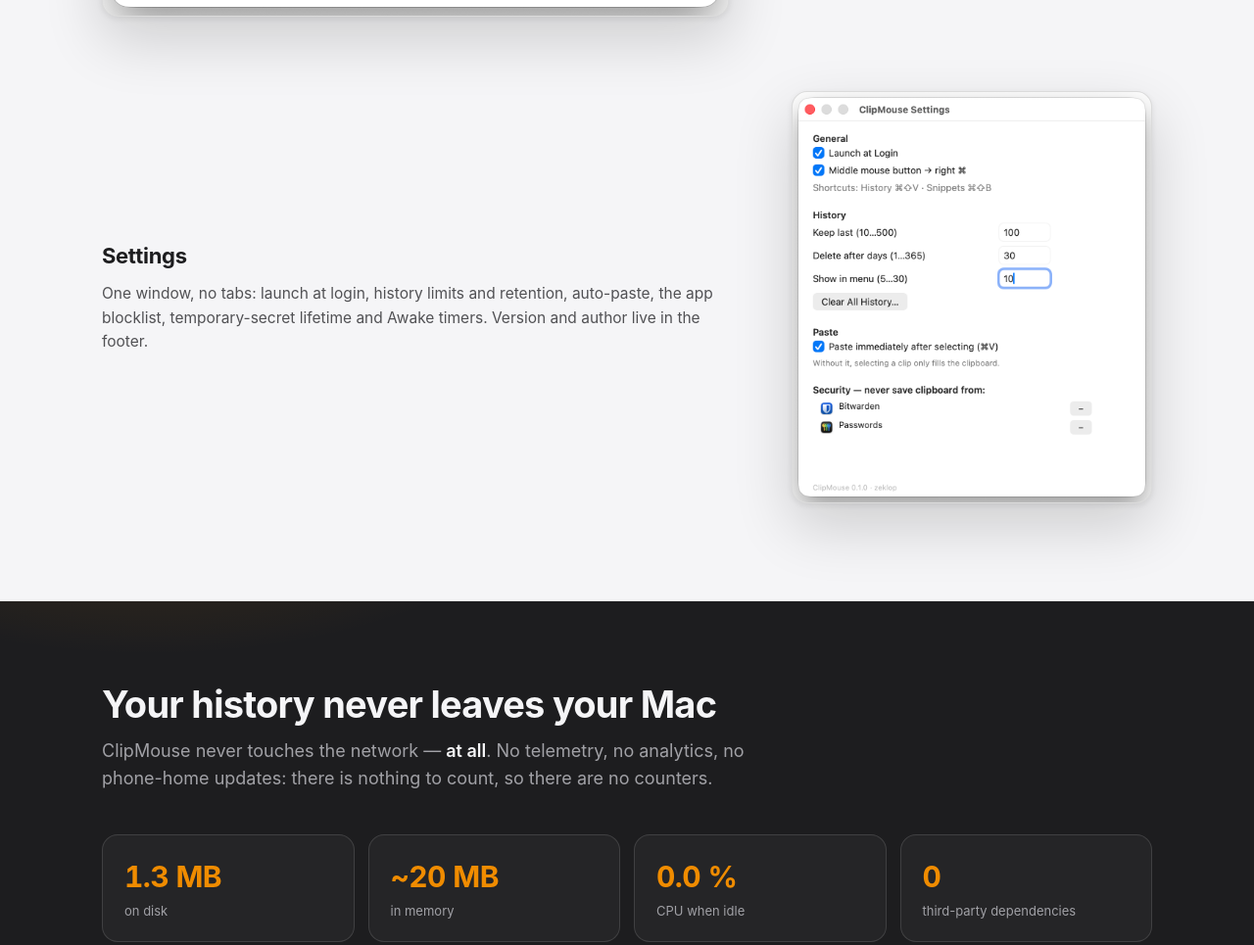
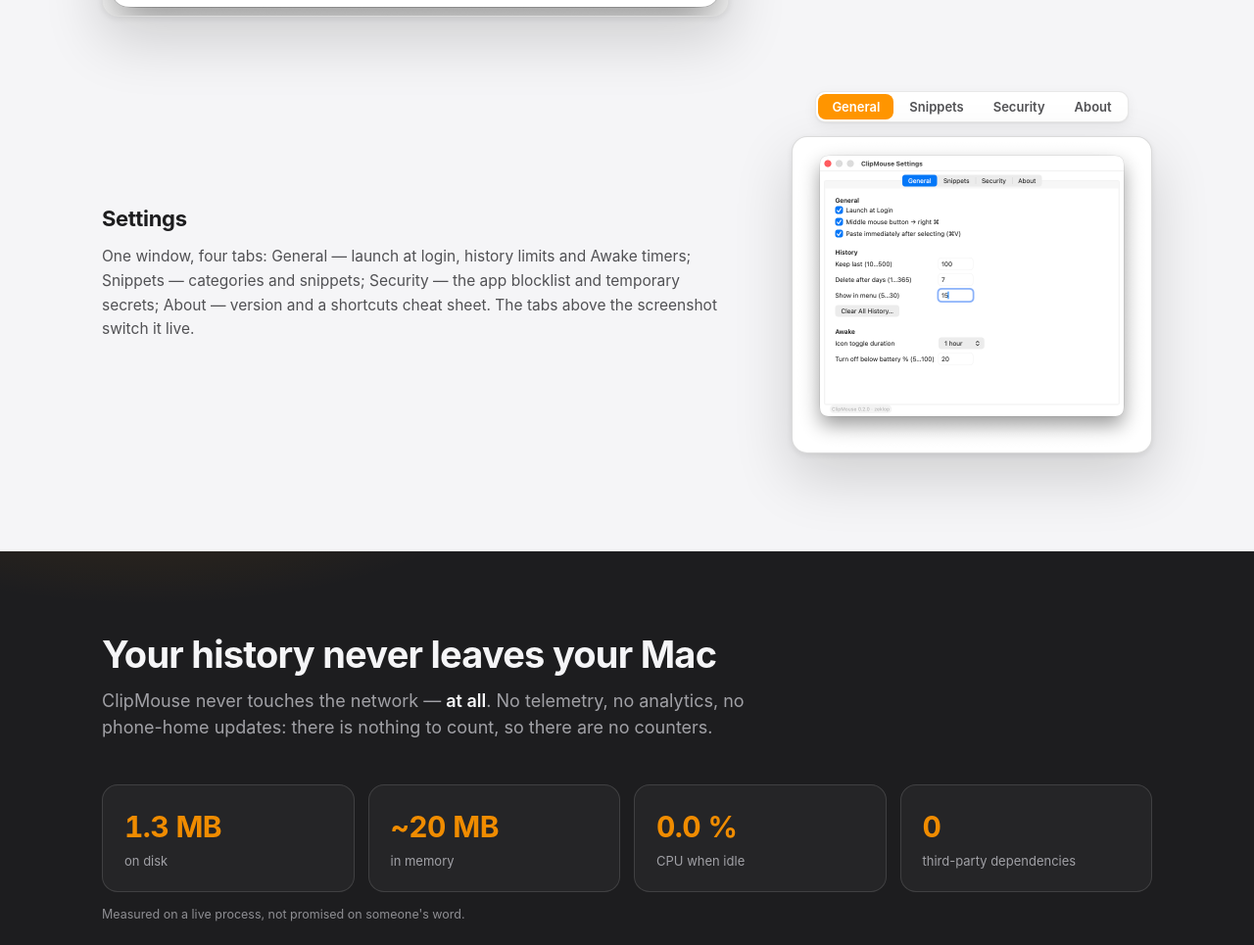
Before and after one commit to zeklop/clipmouse, a plain HTML site: page docs/index.html in a window 1280 px wide. Shown: the part 2425-3390 px from the top of the page at 98% size. Drawn offline with Linux system fonts and the light colour scheme.

Commit message:
документация: окно настроек с табами в README и на лендинге, DMG в Releases, актуальные тексты ревизий 16–19 (selftest 39/39, сниппеты вне меню, диплинк settings/<tab>)

```diff
--- a/docs/app.js
+++ b/docs/app.js
@@ -17,7 +17,7 @@
     f1t: "История буфера", f1d: "Текст, ссылки, картинки, PDF и файлы — до 200 записей (настраивается до 500). Повторы схлопываются, хранение — 30 дней.",
     f2t: "Поиск как в Spotlight", f2d: "Панель с фильтром по содержимому и по приложению-источнику: запрос «Telegram» покажет всё, что вы копировали из Telegram. Правый клик по клипу — сохранить как сниппет, удалить или заблокировать источник.",
     f3t: "Умная вставка", f3d: "⌥ вставляет чистым текстом, ⌘ — POSIX-путём. Автовставка через синтетический ⌘V опциональна и по умолчанию выключена.",
-    f4t: "Сниппеты", f4d: "Категории и управление прямо в меню. Плейсхолдеры", f4d2: "и", f4d3: "разворачиваются при вставке.",
+    f4t: "Сниппеты", f4d: "Категории и сниппеты — во вкладке настроек, меню бара только для вставки. Плейсхолдеры", f4d2: "и", f4d3: "разворачиваются при вставке.",
     f5t: "Защита секретов", f5d: "Токены (sk-, ghp_, PEM), номера карт и высокоэнтропийные строки хранятся только как временные клипы: иконка часов, автоудаление после настраиваемого срока (по умолчанию час); Bitwarden, Passwords и Terminal — в чёрном списке из коробки. Правый клик по клипу — сохранить как сниппет.",
     f6t: "Режим «не засыпать»", f6d: "Правый клик по иконке — и Mac бодр час: таймеры от 5 минут до бесконечности, порог батареи, остаток виден в оранжевых кольцах. Скриптам — clipmouse://caffeine/activate?seconds=N.",
     f7t: "Средняя кнопка → правый ⌘", f7d: "Средняя кнопка мыши становится правой Command — для голосового ввода в Spokenly. Watchdog ловит залипание модификатора, окно подавления не пускает диктовки в историю. Карта живёт здесь, а не в Karabiner.",
@@ -25,7 +25,7 @@
     scr_title: "Экраны",
     scr_sub: "Настоящий интерфейс приложения — без графической выдумки.",
     s1t: "Меню истории", s1d: "Пустой запрос — вся история целиком (в меню бара — только последние 10): содержимое, приложение-источник и время каждого клипа. ⏎ — вставить, ⌥ — чистым текстом, ⌘ — POSIX-путём.",
-    s2t: "Настройки", s2d: "Одно окно без вкладок: автозапуск, лимиты и срок истории, автовставка, чёрный список приложений, срок жизни временных секретов и таймеры Awake. В футере — версия и автор.",
+    s2t: "Настройки", s2d: "Одно окно, четыре вкладки: General — автозапуск, лимиты истории и таймеры Awake; Snippets — категории и сниппеты; Security — чёрный список приложений и временные секреты; About — версия и шпаргалка по хоткеям. Вкладки над скриншотом переключаются.",
     priv_title: "История не покидает ваш Mac",
     priv_lead: "ClipMouse не ходит в сеть — <strong>вообще</strong>. Ни телеметрии, ни аналитики, ни «домашних» обновлений: считать нечего, счётчиков нет.",
     priv_note: "Замерено на живом процессе, а не обещано на слово.",
@@ -37,8 +37,8 @@
     p2t: "Скрытое не читается", p2d: "Типы пастборда Concealed, Transient и AutoGenerated пропускаются — менеджеры паролей помечают копирование сами.",
     p3t: "Чёрный список", p3d: "Bitwarden, Passwords и Terminal заблокированы по умолчанию; правый клик по клипу — Never save from этого приложения.",
     p4t: "Дамп перед очисткой", p4d: "Clear History сначала пишет резервный дамп — случайная очистка ничего не теряет.",
-    inst_title: "Установка из исходников",
-    inst_sub: "Готовых сборок пока нет — ClipMouse собирается одной командой из репозитория. Фазы 0–6 реализованы, идёт наблюдательная неделя.",
+    inst_title: "Установка",
+    inst_sub: "Готовый DMG — в GitHub Releases; либо соберите одной командой из репозитория. Фазы 0–6 реализованы, версия 0.2.0.",
     ist1t: "Клонируйте репозиторий", ist1d: "Понадобятся Command Line Tools для Swift 6 — Xcode не нужен.",
     ist2t: "make install", ist2d: "Соберёт release-сборку, сгенерирует иконку icns, подпишет (свой сертификат подхватится сам) и скопирует в /Applications.",
     ist3t: "Разрешения при первом запуске", ist3d: "Разрешите доступ к буферу обмена и выдайте Accessibility — приложение само подскажет, где нажать.",
@@ -59,7 +59,7 @@
     f1t: "Clipboard history", f1d: "Text, links, images, PDFs and files — up to 200 entries (configurable to 500). Duplicates collapse, storage is 30 days.",
     f2t: "Spotlight-style search", f2d: "A panel that filters by content and by source app: query “Telegram” finds everything you copied from Telegram. Right-click a clip to save it as a snippet, delete it or block its source app.",
     f3t: "Smart paste", f3d: "⌥ pastes as plain text, ⌘ as a POSIX path. Synthetic-⌘V auto-paste is optional and off by default.",
-    f4t: "Snippets", f4d: "Categories and management right in the menu. Placeholders", f4d2: "and", f4d3: "expand on paste.",
+    f4t: "Snippets", f4d: "Categories and snippets live in a Settings tab; the bar menu is insertion-only. Placeholders", f4d2: "and", f4d3: "expand on paste.",
     f5t: "Secret protection", f5d: "Tokens (sk-, ghp_, PEM), card numbers and high-entropy strings are stored only as temporary clips: clock icon, auto-deleted after a configurable window (1 hour by default); Bitwarden, Passwords and Terminal are blocked out of the box. Right-click a clip to keep it as a snippet.",
     f6t: "Keep-awake", f6d: "Right-click the icon and your Mac stays up for an hour: timers from 5 minutes to indefinite, a battery threshold, remaining time glows in the orange rings. Scripts can drive it via clipmouse://caffeine/activate?seconds=N.",
     f7t: "Middle button → right ⌘", f7d: "The middle mouse button becomes right Command — for voice input in Spokenly. A watchdog catches stuck modifiers and a suppression window keeps dictation out of history. The mapping lives here, not in Karabiner.",
@@ -67,7 +67,7 @@
     scr_title: "Screens",
     scr_sub: "The real interface of the app — no design fiction.",
     s1t: "History menu", s1d: "An empty query shows the entire history (the bar menu keeps only the latest 10): content, source app and time of every clip. Return pastes, ⌥ pastes plain text, ⌘ pastes a POSIX path.",
-    s2t: "Settings", s2d: "One window, no tabs: launch at login, history limits and retention, auto-paste, the app blocklist, temporary-secret lifetime and Awake timers. Version and author live in the footer.",
+    s2t: "Settings", s2d: "One window, four tabs: General — launch at login, history limits and Awake timers; Snippets — categories and snippets; Security — the app blocklist and temporary secrets; About — version and a shortcuts cheat sheet. The tabs above the screenshot switch it live.",
     priv_title: "Your history never leaves your Mac",
     priv_lead: "ClipMouse never touches the network — <strong>at all</strong>. No telemetry, no analytics, no phone-home updates: there is nothing to count, so there are no counters.",
     priv_note: "Measured on a live process, not promised on someone's word.",
@@ -79,8 +79,8 @@
     p2t: "Concealed types ignored", p2d: "Concealed, Transient and AutoGenerated pasteboard types are skipped — password managers mark their copies themselves.",
     p3t: "App blocklist", p3d: "Bitwarden, Passwords and Terminal are blocked by default; right-click a clip for “Never save from” that app.",
     p4t: "Backup before purge", p4d: "Clear History writes a backup dump first — an accidental purge loses nothing.",
-    inst_title: "Build from source",
-    inst_sub: "There are no prebuilt binaries yet — ClipMouse builds with one command from the repository. Phases 0–6 are complete; a week of real-world observation is underway.",
+    inst_title: "Install",
+    inst_sub: "A prebuilt DMG lives in GitHub Releases; or build with one command from the repository. Phases 0–6 are complete, version 0.2.0.",
     ist1t: "Clone the repository", ist1d: "You will need the Command Line Tools for Swift 6 — no Xcode required.",
     ist2t: "make install", ist2d: "Builds the release, generates the icns icon, signs it (your own certificate is picked up automatically) and copies to /Applications.",
     ist3t: "Permissions on first launch", ist3d: "Allow clipboard access and grant Accessibility — the app walks you to the right screens.",
@@ -161,3 +161,17 @@
     applyTheme(next);
   });
 });
+
+/* ---------- галерея настроек: вкладки как в приложении ---------- */
+
+const settingsImg = document.querySelector("img[data-settings-img]");
+if (settingsImg) {
+  const tabs = document.querySelectorAll("[data-settings-tab]");
+  tabs.forEach((btn) => {
+    btn.addEventListener("click", () => {
+      tabs.forEach((b) => b.setAttribute("aria-selected", String(b === btn)));
+      settingsImg.setAttribute("src", btn.dataset.settingsTab);
+      settingsImg.setAttribute("alt", "ClipMouse — settings window, " + btn.textContent + " tab");
+    });
+  });
+}
--- a/docs/index.html
+++ b/docs/index.html
@@ -113,7 +113,7 @@
           <div class="feature">
             <div class="feature-icon"><svg width="24" height="24" viewBox="0 0 24 24" fill="none" stroke="currentColor" stroke-width="1.7" stroke-linecap="round" stroke-linejoin="round" aria-hidden="true"><path d="M4.2 10.2V5.4a1.2 1.2 0 0 1 1.2-1.2H10l9.4 9.4-6 6L4.2 12.6z"/><circle cx="8.2" cy="8.2" r="1.15"/></svg></div>
             <h3 data-i18n="f4t">Сниппеты</h3>
-            <p><span data-i18n="f4d">Категории и управление прямо в меню. Плейсхолдеры</span> <code>{date:HH:mm}</code>, <code>{clipboard}</code> <span data-i18n="f4d2">и</span> <code>{uuid}</code> <span data-i18n="f4d3">разворачиваются при вставке.</span></p>
+            <p><span data-i18n="f4d">Категории и сниппеты — во вкладке настроек, меню бара только для вставки. Плейсхолдеры</span> <code>{date:HH:mm}</code>, <code>{clipboard}</code> <span data-i18n="f4d2">и</span> <code>{uuid}</code> <span data-i18n="f4d3">разворачиваются при вставке.</span></p>
           </div>
           <div class="feature">
             <div class="feature-icon"><svg width="24" height="24" viewBox="0 0 24 24" fill="none" stroke="currentColor" stroke-width="1.7" stroke-linecap="round" stroke-linejoin="round" aria-hidden="true"><path d="M12 3.2l7 2.9v5.2c0 4.4-2.9 7.9-7 9.7-4.1-1.8-7-5.3-7-9.7V6.1z"/><path d="M9.1 11.6l2.2 2.2 3.9-4.2"/></svg></div>
@@ -161,14 +161,20 @@
 
         <div class="screen-row flip">
           <div class="mock-col">
+            <div class="settings-tabs" role="tablist" aria-label="ClipMouse Settings tabs">
+              <button type="button" class="settings-tab" role="tab" aria-selected="true" data-settings-tab="assets/settings-general.png">General</button>
+              <button type="button" class="settings-tab" role="tab" aria-selected="false" data-settings-tab="assets/settings-snippets.png">Snippets</button>
+              <button type="button" class="settings-tab" role="tab" aria-selected="false" data-settings-tab="assets/settings-security.png">Security</button>
+              <button type="button" class="settings-tab" role="tab" aria-selected="false" data-settings-tab="assets/settings-about.png">About</button>
+            </div>
             <div class="shot">
-              <img src="assets/settings.png" alt="ClipMouse — settings window" loading="lazy" onerror="this.parentElement.classList.add('no-shot')">
+              <img data-settings-img src="assets/settings-general.png" alt="ClipMouse — settings window, General tab" loading="lazy" onerror="this.parentElement.classList.add('no-shot')">
               <div class="shot-placeholder"><svg width="22" height="22" viewBox="0 0 18 18" aria-hidden="true"><use href="#scissors"/></svg><span data-i18n="ph_shot">Скриншот появится здесь</span></div>
             </div>
           </div>
           <div class="screen-text">
             <h3 data-i18n="s2t">Настройки</h3>
-            <p data-i18n="s2d">Одно окно без вкладок: автозапуск, лимиты и срок истории, автовставка, чёрный список приложений и таймеры Awake. В футере — версия и автор.</p>
+            <p data-i18n="s2d">Одно окно, четыре вкладки: General — автозапуск, лимиты истории и таймеры Awake; Snippets — категории и сниппеты; Security — чёрный список приложений и временные секреты; About — версия и шпаргалка по хоткеям. Вкладки над скриншотом переключаются.</p>
           </div>
         </div>
       </div>
@@ -215,8 +221,8 @@
     <section class="section" id="install">
       <div class="container">
         <div class="section-head">
-          <h2 data-i18n="inst_title">Установка из исходников</h2>
-          <p class="section-sub" data-i18n="inst_sub">Готовых сборок пока нет — ClipMouse собирается одной командой из репозитория. Фазы 0–6 реализованы, идёт наблюдательная неделя.</p>
+          <h2 data-i18n="inst_title">Установка</h2>
+          <p class="section-sub" data-i18n="inst_sub">Готовый DMG — в GitHub Releases; либо соберите одной командой из репозитория. Фазы 0–6 реализованы, версия 0.2.0.</p>
         </div>
         <div class="install-grid">
           <div>
@@ -253,7 +259,7 @@
               <div class="term-line"><span class="term-prompt">$</span> make install</div>
               <div class="term-line term-comment"># build → bundle → sign → /Applications</div>
               <div class="term-line"><span class="term-prompt">$</span> make check</div>
-              <div class="term-line"><span class="term-ok">✓ selftest: 32/32</span></div>
+              <div class="term-line"><span class="term-ok">✓ selftest: 39/39</span></div>
             </div>
           </div>
         </div>
--- a/docs/styles.css
+++ b/docs/styles.css
@@ -320,6 +320,41 @@
 /* кадры в секции «Экраны»: рамка по размеру картинки, потолок по высоте */
 .mock-col .shot { width: fit-content; max-width: 100%; margin-inline: auto; }
 .mock-col .shot img { width: auto; max-width: 100%; max-height: 620px; }
+
+/* переключатель вкладок галереи настроек — сегмент-контрол в духе табов приложения */
+.settings-tabs {
+  display: flex;
+  gap: 2px;
+  width: fit-content;
+  max-width: 100%;
+  margin: 0 auto 14px;
+  padding: 2px;
+  border: 1px solid var(--border);
+  border-radius: 10px;
+  background: var(--bg-elevated);
+  box-shadow: var(--shadow-sm);
+}
+
+.settings-tab {
+  padding: 5px 14px;
+  border: 0;
+  border-radius: 8px;
+  background: transparent;
+  color: var(--label-2);
+  font-family: inherit;
+  font-size: 13px;
+  font-weight: 600;
+  white-space: nowrap;
+  cursor: pointer;
+  transition: background 0.15s ease, color 0.15s ease;
+}
+
+.settings-tab:hover { color: var(--label); }
+
+.settings-tab[aria-selected="true"] {
+  background: var(--accent);
+  color: var(--on-accent);
+}
 
 /* ---------- секции ---------- */
 
```
Also changed, not shown: docs/assets/settings-about.png (added), docs/assets/settings-general.png (added), docs/assets/settings-security.png (added), docs/assets/settings-snippets.png (added), 2 other files.
